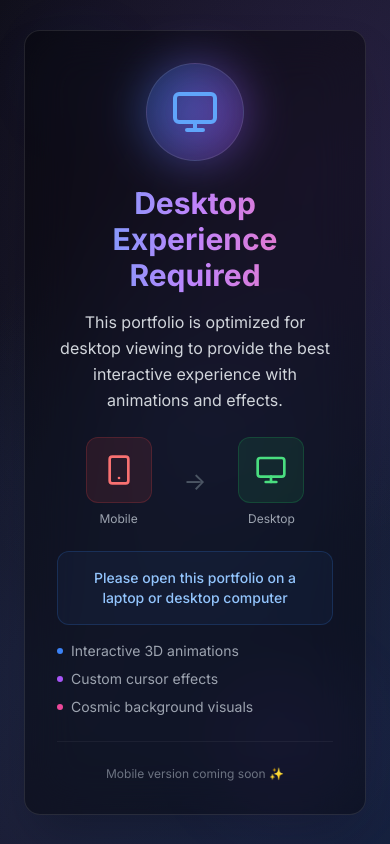
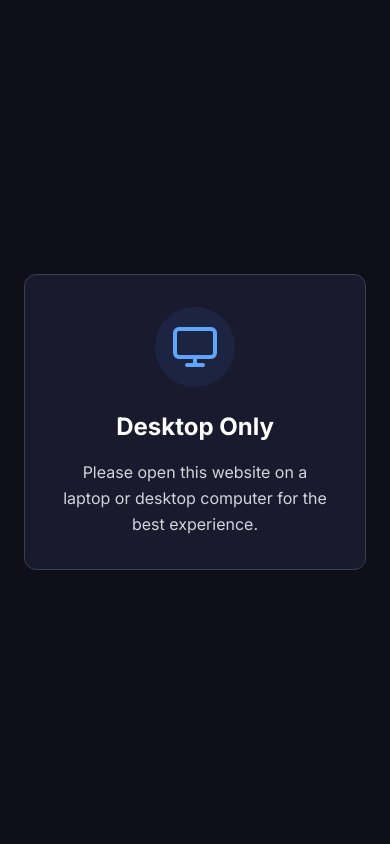
Before and after one commit to Dev2163/deeesp, a React (Vite) app: page / in a window 390 px wide. Built offline with nearby package versions, Linux system fonts and the light colour scheme.

Commit message:
mobile phone ui fix

```diff
--- a/src/components/portfolio/mobile-redirect.tsx
+++ b/src/components/portfolio/mobile-redirect.tsx
@@ -1,9 +1,8 @@
 import { useEffect, useState } from "react"
-import { Monitor, Smartphone } from "lucide-react"
+import { Monitor } from "lucide-react"
 
 export function MobileRedirect() {
     const [isMobile, setIsMobile] = useState(false)
-    const [showSplash, setShowSplash] = useState(true)
 
     useEffect(() => {
         // Check if device is mobile
@@ -17,14 +16,8 @@ export function MobileRedirect() {
         checkMobile()
         window.addEventListener('resize', checkMobile)
 
-        // Hide splash after 3 seconds
-        const timer = setTimeout(() => {
-            setShowSplash(false)
-        }, 3000)
-
         return () => {
             window.removeEventListener('resize', checkMobile)
-            clearTimeout(timer)
         }
     }, [])
 
@@ -32,130 +25,25 @@ export function MobileRedirect() {
         return null
     }
 
-    if (showSplash) {
-        return (
-            <div className="fixed inset-0 z-[9999] flex items-center justify-center bg-gradient-to-br from-[#0f0f1a] via-[#1a1a2e] to-[#16213e] overflow-hidden">
-                {/* Animated background particles */}
-                <div className="absolute inset-0 overflow-hidden">
-                    {[...Array(20)].map((_, i) => (
-                        <div
-                            key={i}
-                            className="absolute rounded-full bg-gradient-to-r from-blue-500/20 to-purple-500/20 animate-pulse"
-                            style={{
-                                width: `${Math.random() * 100 + 50}px`,
-                                height: `${Math.random() * 100 + 50}px`,
-                                left: `${Math.random() * 100}%`,
-                                top: `${Math.random() * 100}%`,
-                                animationDelay: `${Math.random() * 2}s`,
-                                animationDuration: `${Math.random() * 3 + 2}s`,
-                            }}
-                        />
-                    ))}
-                </div>
-
-                {/* Content */}
-                <div className="relative z-10 text-center px-6">
-                    <div className="mb-8 flex justify-center">
-                        <div className="relative">
-                            <Smartphone className="w-20 h-20 text-blue-400 animate-bounce" />
-                            <div className="absolute -top-2 -right-2 w-6 h-6 bg-gradient-to-r from-blue-500 to-purple-500 rounded-full animate-ping" />
-                        </div>
-                    </div>
-                    <h1 className="text-4xl font-bold text-gradient-cosmic mb-4 animate-pulse">
-                        Welcome
-                    </h1>
-                    <div className="flex items-center justify-center gap-2 text-gray-400">
-                        <div className="w-2 h-2 bg-blue-500 rounded-full animate-bounce" style={{ animationDelay: '0s' }} />
-                        <div className="w-2 h-2 bg-purple-500 rounded-full animate-bounce" style={{ animationDelay: '0.2s' }} />
-                        <div className="w-2 h-2 bg-pink-500 rounded-full animate-bounce" style={{ animationDelay: '0.4s' }} />
-                    </div>
-                </div>
-            </div>
-        )
-    }
-
     return (
-        <div className="fixed inset-0 z-[9999] flex items-center justify-center bg-gradient-to-br from-[#0f0f1a] via-[#1a1a2e] to-[#16213e] overflow-hidden">
-            {/* Animated background */}
-            <div className="absolute inset-0 overflow-hidden">
-                <div className="absolute inset-0 bg-[radial-gradient(circle_at_50%_50%,rgba(71,133,255,0.1),transparent_50%)]" />
-                <div className="absolute inset-0 bg-[radial-gradient(circle_at_80%_20%,rgba(168,85,247,0.1),transparent_50%)]" />
-                <div className="absolute inset-0 bg-[radial-gradient(circle_at_20%_80%,rgba(59,130,246,0.1),transparent_50%)]" />
-            </div>
-
-            {/* Content Card */}
-            <div className="relative z-10 max-w-md mx-6 p-8 rounded-2xl bg-black/40 backdrop-blur-xl border border-white/10 shadow-2xl">
+        <div className="fixed inset-0 z-[9999] flex items-center justify-center bg-[#0f0f1a] p-6">
+            {/* Simple Card */}
+            <div className="bg-[#1a1a2e] border border-gray-700 rounded-lg p-8 max-w-md w-full text-center">
                 {/* Icon */}
                 <div className="flex justify-center mb-6">
-                    <div className="relative">
-                        <div className="absolute inset-0 bg-gradient-to-r from-blue-500 to-purple-500 rounded-full blur-xl opacity-50 animate-pulse" />
-                        <div className="relative bg-gradient-to-br from-blue-500/20 to-purple-500/20 p-6 rounded-full border border-white/10">
-                            <Monitor className="w-12 h-12 text-blue-400" />
-                        </div>
+                    <div className="bg-blue-500/10 p-4 rounded-full">
+                        <Monitor className="w-12 h-12 text-blue-400" />
                     </div>
                 </div>
 
-                {/* Title */}
-                <h2 className="text-3xl font-bold text-center mb-4 bg-gradient-to-r from-blue-400 via-purple-400 to-pink-400 bg-clip-text text-transparent">
-                    Desktop Experience Required
+                {/* Message */}
+                <h2 className="text-2xl font-bold text-white mb-4">
+                    Desktop Only
                 </h2>
-
-                {/* Message */}
-                <p className="text-gray-300 text-center mb-6 leading-relaxed">
-                    This portfolio is optimized for desktop viewing to provide the best interactive experience with animations and effects.
+                <p className="text-gray-300 text-base leading-relaxed">
+                    Please open this website on a laptop or desktop computer for the best experience.
                 </p>
-
-                {/* Device comparison */}
-                <div className="flex items-center justify-center gap-8 mb-6">
-                    <div className="text-center">
-                        <div className="bg-red-500/10 p-4 rounded-xl border border-red-500/20 mb-2">
-                            <Smartphone className="w-8 h-8 text-red-400 mx-auto" />
-                        </div>
-                        <p className="text-xs text-gray-400">Mobile</p>
-                    </div>
-                    <div className="text-2xl text-gray-600">→</div>
-                    <div className="text-center">
-                        <div className="bg-green-500/10 p-4 rounded-xl border border-green-500/20 mb-2">
-                            <Monitor className="w-8 h-8 text-green-400 mx-auto" />
-                        </div>
-                        <p className="text-xs text-gray-400">Desktop</p>
-                    </div>
-                </div>
-
-                {/* Instructions */}
-                <div className="bg-blue-500/5 border border-blue-500/20 rounded-xl p-4 mb-4">
-                    <p className="text-sm text-blue-300 text-center font-medium">
-                        Please open this portfolio on a laptop or desktop computer
-                    </p>
-                </div>
-
-                {/* Features list */}
-                <div className="space-y-2 text-sm text-gray-400">
-                    <div className="flex items-center gap-2">
-                        <div className="w-1.5 h-1.5 bg-blue-500 rounded-full" />
-                        <span>Interactive 3D animations</span>
-                    </div>
-                    <div className="flex items-center gap-2">
-                        <div className="w-1.5 h-1.5 bg-purple-500 rounded-full" />
-                        <span>Custom cursor effects</span>
-                    </div>
-                    <div className="flex items-center gap-2">
-                        <div className="w-1.5 h-1.5 bg-pink-500 rounded-full" />
-                        <span>Cosmic background visuals</span>
-                    </div>
-                </div>
-
-                {/* Footer note */}
-                <div className="mt-6 pt-6 border-t border-white/5">
-                    <p className="text-xs text-gray-500 text-center">
-                        Mobile version coming soon ✨
-                    </p>
-                </div>
             </div>
-
-            {/* Floating elements */}
-            <div className="absolute top-10 left-10 w-20 h-20 bg-blue-500/10 rounded-full blur-2xl animate-pulse" />
-            <div className="absolute bottom-10 right-10 w-32 h-32 bg-purple-500/10 rounded-full blur-2xl animate-pulse" style={{ animationDelay: '1s' }} />
         </div>
     )
 }
--- a/src/index.css
+++ b/src/index.css
@@ -303,6 +303,18 @@ body {
     }
 }
 
+@keyframes slide-down {
+    from {
+        transform: translateY(-100%);
+        opacity: 0;
+    }
+
+    to {
+        transform: translateY(0);
+        opacity: 1;
+    }
+}
+
 .animate-float-gentle {
     animation: float-gentle 8s ease-in-out infinite;
 }
@@ -329,6 +341,10 @@ body {
 
 .animate-quantum-shift {
     animation: quantum-shift 10s ease-in-out infinite;
+}
+
+.animate-slide-down {
+    animation: slide-down 0.5s cubic-bezier(0.16, 1, 0.3, 1) forwards;
 }
 
 /* ========================================
```
Also changed, not shown: 1 other file (tests, documents, lock files or other folders).
